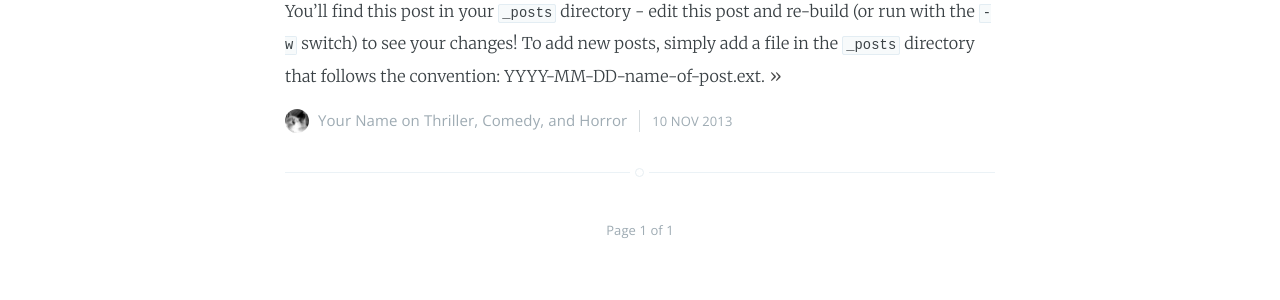
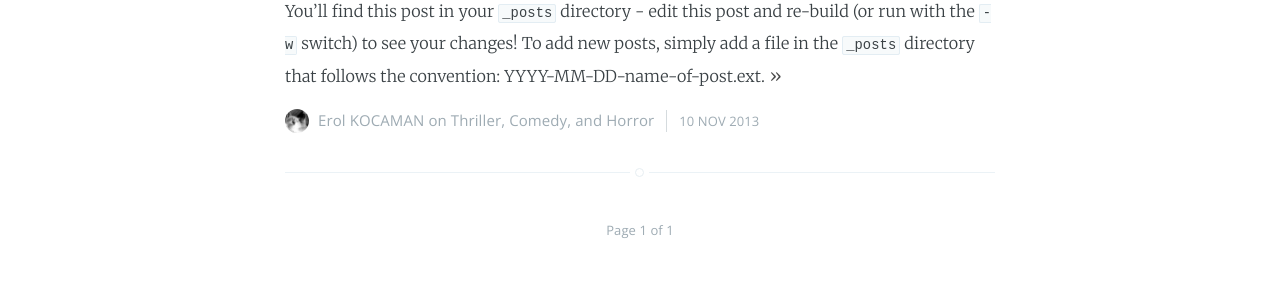
Before and after one commit to firstthumb/firstthumb.github.io, a Jekyll site: the page built from index.html, in a window 1280 px wide. Shown: the part 471-771 px from the top of the page. Built offline with Jekyll 4.4.1, drawn with Linux system fonts in a browser that asks for light colours; Markdown is read by kramdown in place of the engine named in the settings; the list of posts is cut into pages by our own code.

Commit message:
Configuration changed

```diff
--- a/_config.yml
+++ b/_config.yml
@@ -7,8 +7,8 @@
 logo: false
 paginate: 15
 baseurl: /
-domain_name: 'http://yourblog-domain.com'
+domain_name: 'http://www.ekocaman.com'
 
 # Details for the RSS feed generator
-url:            'blog url'
-author:         'Your Name'
+url:            'www.ekocaman.com'
+author:         'Erol KOCAMAN'
```
Also changed, not shown: README.md.
